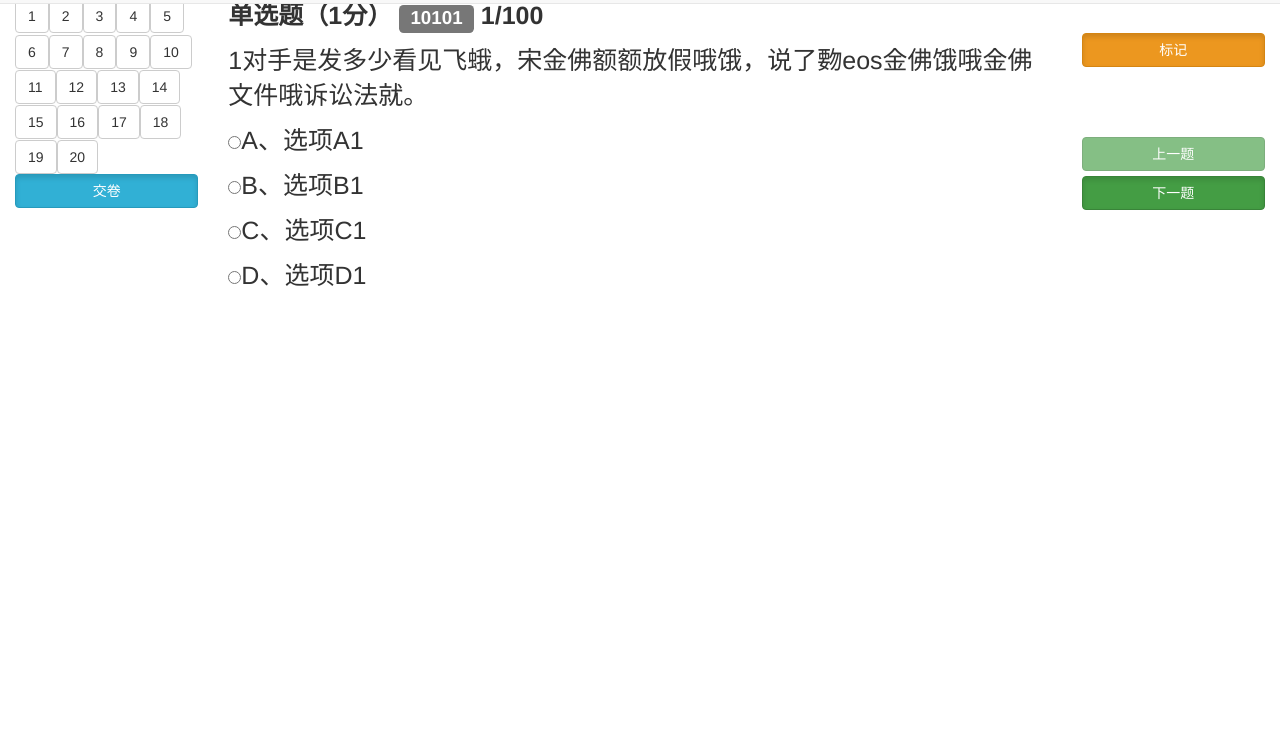
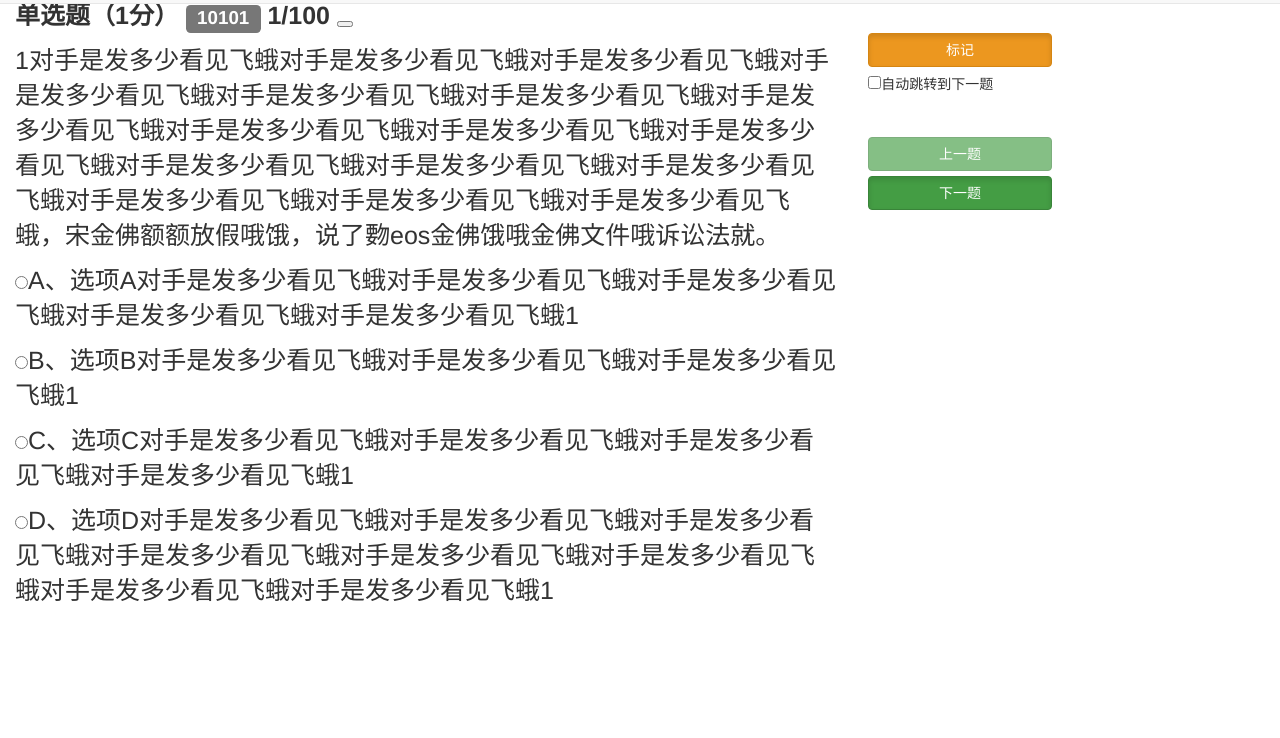
Before and after one commit to nthq2004/bs001, a plain HTML site: page index.html in a window 1280 px wide. Shown: the part 62-800 px from the top of the page. Drawn offline with Linux system fonts and the light colour scheme.

Commit message:
自动跳转、提交都已经实现

```diff
--- a/css/main.css
+++ b/css/main.css
@@ -6,3 +6,8 @@ body {
 #question {
     font-size: 25px;
 }
+
+#questionstate {
+    height:500px;
+    overflow-y: auto;
+}
--- a/index.html
+++ b/index.html
@@ -25,7 +25,7 @@
                 <span class="icon-bar"></span>
                 <span class="icon-bar"></span>
                 <span class="icon-bar"></span>
-            </button>
+                </button>
             <!-- 用于后面的数据整合到这个按钮 -->
                 <a href="#" class="navbar-brand" style="width: 200px">船舶电气</a>
             </div>
@@ -61,7 +61,8 @@
 
     <div class="container-fluid">
             <div class="row clearfix">
-                <div id="questionstate" class="col-md-2 column">
+
+                <div id="questionstate" class="col-md-2 column collapse">
 
                 </div>
                 <div id="question" class="col-md-8 column">
@@ -69,8 +70,15 @@
                         <div class="col-md-12 column">
                             <p id="questioninfo">
                                 <span> <b>单选题（1分）</b> </span>
-                                <span class="label label-default" style="text-align: right;display: inline-block">10101</span>
-                                <span style="text-align: right;display: inline-block"><b>1/100</b> </span>
+                                <span class="label label-default" style="display: inline-block">10101</span>
+                                <span style="display: inline-block"><b>1/100</b> </span>
+                            <button type="button" class="toggle" data-toggle="collapse"
+                                data-target="#questionstate">
+                                <span class="sr-only">切换导航</span>
+                                <span class="icon-bar"></span>
+                                <span class="icon-bar"></span>
+                                <span class="icon-bar"></span>
+                            </button>
                             </p>
                         </div>
                     </div>
@@ -92,10 +100,10 @@
                         </div>
                     </div>
                 </div>
-                <div class="col-md-2 column">
+                <div id="questionbtn" class="col-md-2 column">
                      <br>
                      <button type="button" id="attention" class="btn btn-default active btn-block btn-warning">标记</button>
-                     <br>
+                     <span style="display: block"><input type="checkbox" name="zidong" id="zidong" value=0>自动跳转到下一题</input></span>
                      <br>
                      <button type="button" id="prevtimu" class="btn btn-default active btn-block btn-success">上一题</button>
                      <button type="button" id="nexttimu" class="btn btn-default btn-block active btn-success">下一题</button>
--- a/js/main.js
+++ b/js/main.js
@@ -1,4 +1,4 @@
-var intDiff = 10;//倒计时总秒数量
+var intDiff = 1800;//倒计时总秒数量
 var index = 1;
 var timu = [];
 var fenshu = 0;
@@ -84,13 +84,13 @@ $(function(){
     timer(intDiff);
 
     var i;
-    for (i=1;i<21;i++)
+    for (i=1;i<101;i++)
     {
-        var question = ""+i+"对手是发多少看见飞蛾，宋金佛额额放假哦饿，说了覅eos金佛饿哦金佛文件哦诉讼法就。"
-        var xa = "选项A"+i;
-        var xb = "选项B"+i;
-        var xc = "选项C"+i;
-        var xd = "选项D"+i;
+        var question = ""+i+"对手是发多少看见飞蛾对手是发多少看见飞蛾对手是发多少看见飞蛾对手是发多少看见飞蛾对手是发多少看见飞蛾对手是发多少看见飞蛾对手是发多少看见飞蛾对手是发多少看见飞蛾对手是发多少看见飞蛾对手是发多少看见飞蛾对手是发多少看见飞蛾对手是发多少看见飞蛾对手是发多少看见飞蛾对手是发多少看见飞蛾对手是发多少看见飞蛾对手是发多少看见飞蛾，宋金佛额额放假哦饿，说了覅eos金佛饿哦金佛文件哦诉讼法就。"
+        var xa = "选项A对手是发多少看见飞蛾对手是发多少看见飞蛾对手是发多少看见飞蛾对手是发多少看见飞蛾对手是发多少看见飞蛾"+i;
+        var xb = "选项B对手是发多少看见飞蛾对手是发多少看见飞蛾对手是发多少看见飞蛾"+i;
+        var xc = "选项C对手是发多少看见飞蛾对手是发多少看见飞蛾对手是发多少看见飞蛾对手是发多少看见飞蛾"+i;
+        var xd = "选项D对手是发多少看见飞蛾对手是发多少看见飞蛾对手是发多少看见飞蛾对手是发多少看见飞蛾对手是发多少看见飞蛾对手是发多少看见飞蛾对手是发多少看见飞蛾对手是发多少看见飞蛾"+i;
         timu[i]=[question,xa,xb,xc,xd,'C','',false];
     }
 
@@ -150,18 +150,44 @@ $(function(){
     $('#submit2').click(function(){
         tijiao();
     });
+    $('#zidong').click(function(){
+
+        if($('#zidong').attr('value')==0){
+            $('#zidong').attr('value',1);
+        }
+        else
+        {
+            $('#zidong').attr('value',0);
+        }
+
+    });
 
     $('input[type=radio][name=answer]').change(function() {
         var answer=this.value;
         var selectid = "#timu"+index;
         timu[index][6]=answer;
         $(selectid).css('background','green');
-        if (index!=timu.length-1){
+        // $('#questionstate').scrollTop(100);
+        // alert($(window).scrollTop());
+        // alert($(document).height());
+
+        // alert($('#question').height());
+        // alert($('#questionbtn').height());
+        // $('#questionstate').height(684);
+        //alert($('#questionstate').width());
+        // alert($('#questionstate').offset().top);
+
+        if ( ($('#zidong').attr('value')==1) && index!=timu.length-1){
             index++;
             setstate(index);
             settimu(index);
         }
     });
 
+  $(window).scroll(function(){
+    var winpos = $(window).scrollTop();
+    $('#questionbtn').css('margin-top',winpos);
+    $('#questionstate').css('margin-top',winpos);
+  });
 
 });
```
